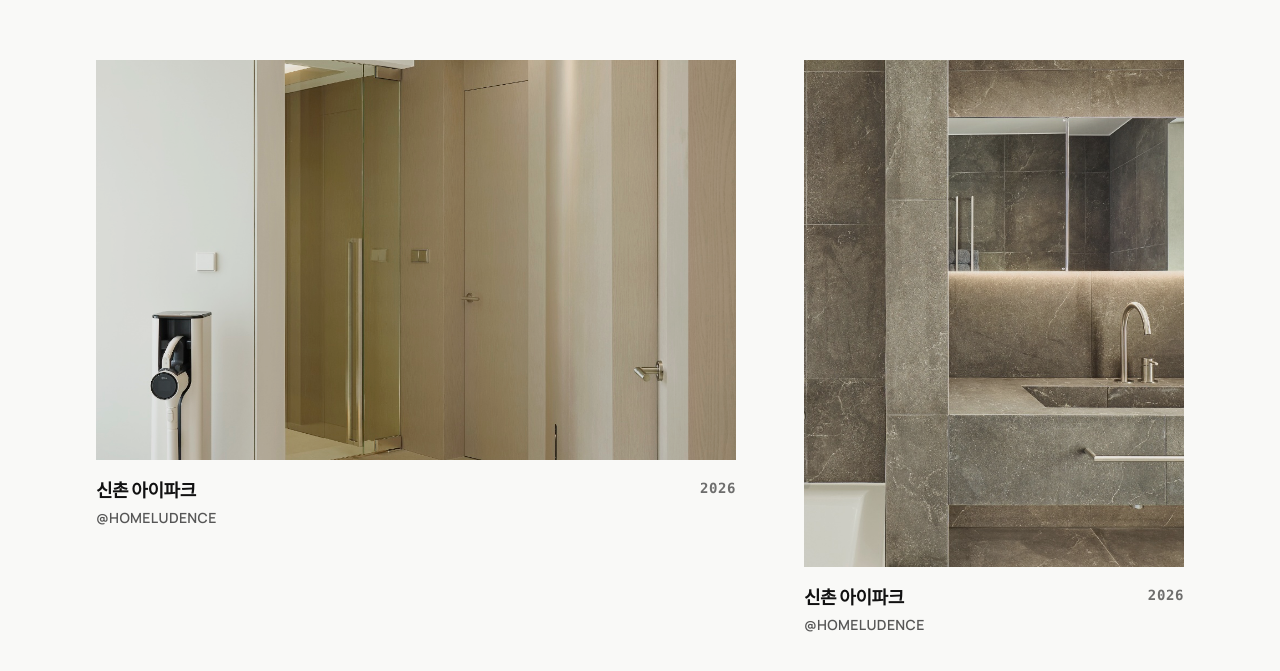
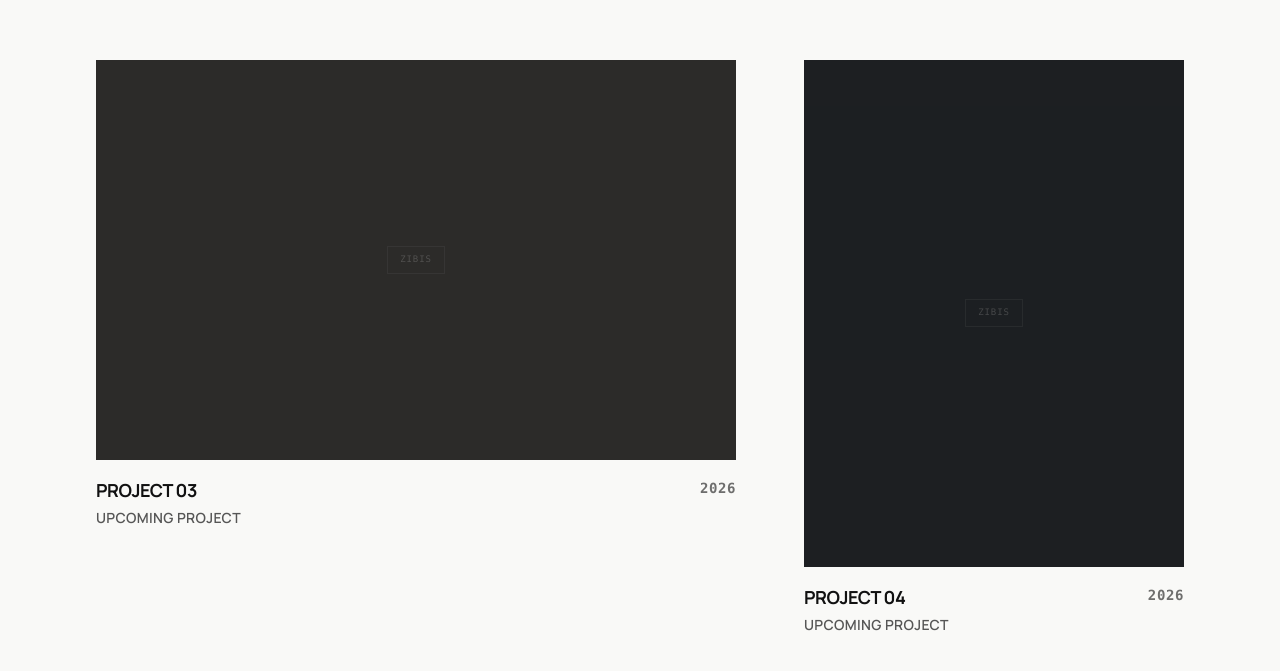
Before and after one commit to insung-lll/zibis_web, a Next.js app: page / in a window 1280 px wide. Shown: the part 2667-3338 px from the top of the page. Built offline with nearby package versions, Linux system fonts and the light colour scheme; a web font is replaced by a local one.

Commit message:
feat: apply images only to project 1 and add hero-style slide-up hover interaction

```diff
--- a/src/app/page.tsx
+++ b/src/app/page.tsx
@@ -26,33 +26,31 @@ export default function Home() {
       category: "@HOMELUDENCE",
       year: "2026",
       imageSrc: "/img/projects/homeludence_1.jpg",
+      hoverImageSrc: "/img/projects/homeludence_2.jpg",
       colorClass: "bg-[#2A2B2D]",
       span: "xl:col-span-5 w-full min-w-[100%] xl:min-w-[460px] justify-self-start",
       aspect: "aspect-[4/5]" as const
     },
     {
-      title: "신촌 아이파크",
-      category: "@HOMELUDENCE",
+      title: "PROJECT 02",
+      category: "UPCOMING PROJECT",
       year: "2026",
-      imageSrc: "/img/projects/homeludence_2.jpg",
       colorClass: "bg-[#3D3A38]",
       span: "xl:col-start-7 xl:col-span-6 w-full min-w-[100%] xl:min-w-[460px] justify-self-end",
       aspect: "aspect-[4/3]" as const
     },
     {
-      title: "신촌 아이파크",
-      category: "@HOMELUDENCE",
+      title: "PROJECT 03",
+      category: "UPCOMING PROJECT",
       year: "2026",
-      imageSrc: "/img/projects/homeludence_3.jpg",
       colorClass: "bg-[#2F2E2C]",
       span: "xl:col-span-7 w-full min-w-[100%] xl:min-w-[640px] justify-self-start",
       aspect: "aspect-[16/10]" as const
     },
     {
-      title: "신촌 아이파크",
-      category: "@HOMELUDENCE",
+      title: "PROJECT 04",
+      category: "UPCOMING PROJECT",
       year: "2026",
-      imageSrc: "/img/projects/homeludence_4.jpg",
       colorClass: "bg-[#1E2124]",
       span: "xl:col-start-9 xl:col-span-4 w-full min-w-[100%] xl:min-w-[380px] justify-self-end",
       aspect: "aspect-[3/4]" as const
@@ -239,6 +237,7 @@ export default function Home() {
                   category={project.category}
                   year={project.year}
                   imageSrc={project.imageSrc}
+                  hoverImageSrc={project.hoverImageSrc}
                   colorClass={project.colorClass}
                   aspect={project.aspect}
                 />
--- a/src/components/ProjectCard.tsx
+++ b/src/components/ProjectCard.tsx
@@ -7,6 +7,7 @@ interface ProjectCardProps {
   year: string;
   colorClass?: string;
   imageSrc?: string;
+  hoverImageSrc?: string;
   aspect?: 'aspect-[4/5]' | 'aspect-[4/3]' | 'aspect-[3/4]' | 'aspect-video' | 'aspect-square' | 'aspect-[16/10]';
 }
 
@@ -16,6 +17,7 @@ export default function ProjectCard({
   year,
   colorClass = 'bg-[#222222]',
   imageSrc,
+  hoverImageSrc,
   aspect = 'aspect-[4/3]'
 }: ProjectCardProps) {
   return (
@@ -27,34 +29,39 @@ export default function ProjectCard({
       className="group cursor-pointer select-none"
     >
       {/* 미디어 영역 (이미지 또는 단색 배경) */}
-      <div className={`relative overflow-hidden ${aspect} w-full bg-[#1A1A1A]`}>
-        <motion.div
-          className={`absolute inset-0 ${imageSrc ? '' : colorClass} opacity-90 transition-opacity group-hover:opacity-100`}
-          initial={{ scale: 1.15 }}
-          whileInView={{ scale: 1.0 }}
-          whileHover={{ scale: 1.06 }}
-          viewport={{ once: true, amount: 0.25 }}
-          transition={{
-            scale: { duration: 1.8, ease: [0.19, 1, 0.22, 1] as const },
-            opacity: { duration: 0.6 }
-          }}
-        >
-          {imageSrc && (
+      <div className={`relative overflow-hidden ${aspect} w-full bg-[#111111]`}>
+        {imageSrc ? (
+          <>
+            {/* 기본 이미지: 호버 시 위로 이동하며 90% 축소 */}
+            <div className="absolute inset-0 transition-all duration-1000 ease-[cubic-bezier(0.16,1,0.3,1)] origin-center group-hover:-translate-y-[5%] group-hover:scale-90 group-hover:opacity-50">
               <Image
                 src={imageSrc}
                 alt={title}
                 fill
-              className="object-cover transition-transform duration-700 ease-out"
+                className="object-cover"
               />
+            </div>
+
+            {/* 호버 이미지: 호버 시 아래에서 위로 올라오는 애니메이션 */}
+            {hoverImageSrc && (
+              <div className="absolute inset-0 transition-transform duration-1000 ease-[cubic-bezier(0.16,1,0.3,1)] translate-y-[100%] group-hover:translate-y-0">
+                <Image
+                  src={hoverImageSrc}
+                  alt={`${title} hover`}
+                  fill
+                  className="object-cover"
+                />
+              </div>
             )}
-        </motion.div>
-
-        {/* 가상 레이아웃 및 엠블럼 효과 (이미지 미지정시에만 선명하게 노출) */}
-        {!imageSrc && (
+          </>
+        ) : (
+          /* 이미지 미지정 단색 플레이스홀더 영역 */
+          <div className={`absolute inset-0 ${colorClass} opacity-90 transition-opacity group-hover:opacity-100`}>
             <div className="absolute inset-0 flex items-center justify-center pointer-events-none opacity-20 transition-opacity group-hover:opacity-40">
               <span className="text-[9px] font-mono tracking-widest text-[#F9F9F7] uppercase border border-[#F9F9F7]/30 px-3 py-1.5">
                 ZIBIS
               </span>
+            </div>
           </div>
         )}
 
```
Lines whose indentation alone changed are shown as unchanged.
